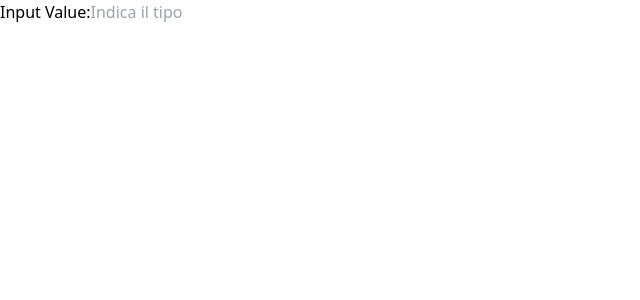
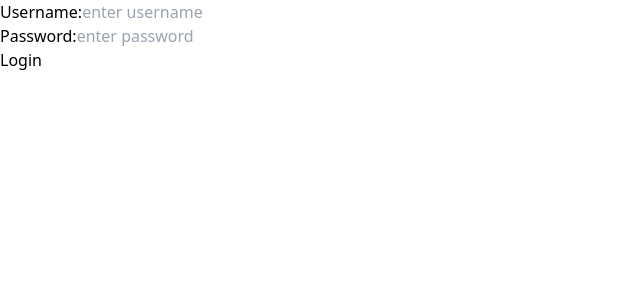
Before and after one commit to Alessandro1910/esercizi-per-casa, a React (Vite) app: page / in a window 1280 px wide. Shown: the top 300 px of the page, without its empty margins (0-640 px from the left). Built offline with nearby package versions, Linux system fonts and the light colour scheme.

Commit message:
esercizio LoginForm numero 12

```diff
--- a/src/App.jsx
+++ b/src/App.jsx
@@ -1,5 +1,5 @@
 
-import TextInput from "./assets/TextInput"
+import LoginForm from "./assets/LoginForm"
 
 
 
@@ -8,7 +8,7 @@ const App = () => {
 
   return (
     <>
-      <TextInput/>
+      <LoginForm/>
     </>
   )
 }
--- /dev/null
+++ b/src/assets/LoginForm.jsx
@@ -0,0 +1,42 @@
+import { useState } from "react"
+
+const LoginForm = () => {
+
+    const [username, setUsername] = useState('');
+
+    const [password, setPassword] = useState('');
+
+    const handleChangeUser = (e)  => {
+        setUsername(()=> {
+            return e.target.value
+        })
+    }
+
+    const handleChangePass = (e)  => {
+        setPassword(()=> {
+            return e.target.value
+        })
+    }
+
+    const handleSubmit = (e) => {
+        e.preventDefault();
+    }
+
+    return (
+      <>
+       <form onSubmit={handleSubmit}>
+        <div>
+        <label htmlFor="">Username:{username}</label>
+        <input className="p-2" onChange={handleChangeUser} type="text" name="username" id="username" placeholder="enter username" />
+        </div>
+        <div>
+        <label htmlFor="">Password:{password}</label>
+        <input className="p-2" onChange={handleChangePass} type="text" name="password" id="password" placeholder="enter password"/>
+        </div>
+        <button className="bg-gray-400 rounded" type="submit">Login</button>
+       </form>
+      </>
+    )
+  }
+
+  export default LoginForm
```
